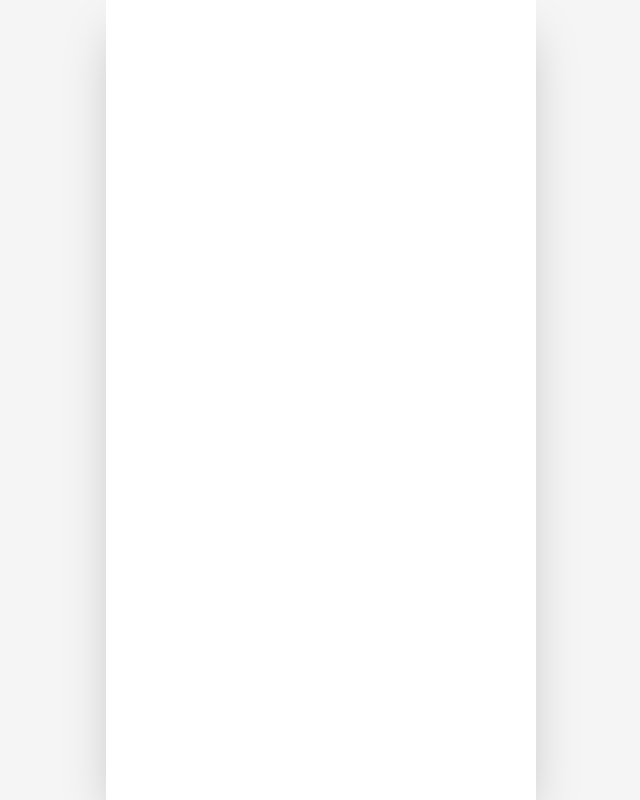
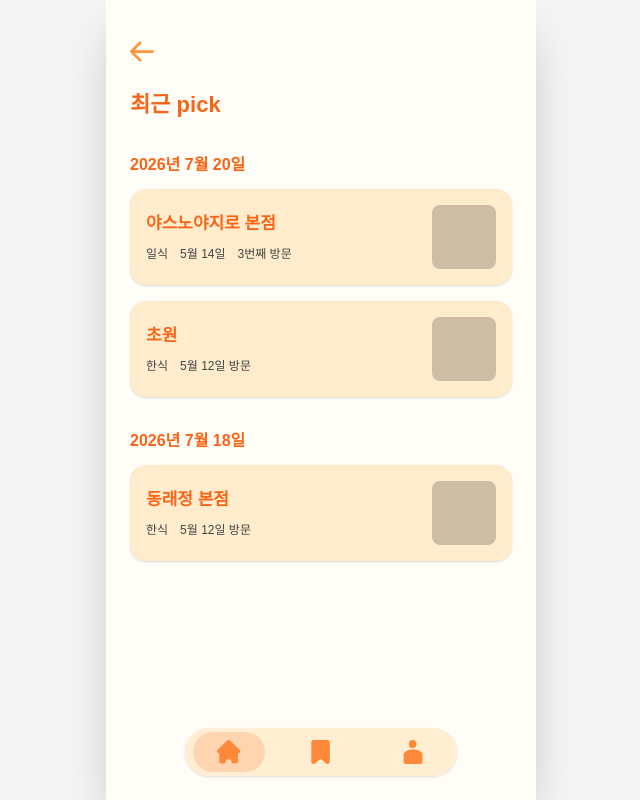
Before and after one commit to INU-pickeat/pickeat-frontend, a React (Vite) app: page /recent in a window 1280 px wide. Before the commit this address had no page. Shown: the whole page, without its empty margins (319-959 px from the left). Built offline with nearby package versions, Linux system fonts and the light colour scheme; a web font is replaced by a local one.

Commit message:
Feat: 최근 pick UI 구현

```diff
--- a/src/App.jsx
+++ b/src/App.jsx
@@ -6,6 +6,7 @@ import Login from "./pages/Login";
 import Signup from "./pages/Signup";
 import ResetPassword from "./pages/ResetPassword";
 import Home from "./pages/Home";
+import Recent from "./pages/Recent";
 
 export default function App() {
   // 스플래시 애니메이션 상태
@@ -26,6 +27,7 @@ export default function App() {
               <Route path="/signup" element={<Signup />} />
               <Route path="/reset-password" element={<ResetPassword />} />
               <Route path="/home" element={<Home />} />
+              <Route path="/recent" element={<Recent />} />
             </Routes>
           </BrowserRouter>
         )}
--- a/src/components/BottomNav.jsx
+++ b/src/components/BottomNav.jsx
@@ -11,14 +11,17 @@ export default function BottomNav() {
   const tabs = [
     {
       path: "/home",
+      activePaths: ["/home", "/recent"],
       icon: <img src={HomeIcon} alt="홈 아이콘" className="w-6 h-6" />,
     },
     {
       path: "/calendar",
+      activePaths: ["/calendar"],
       icon: <img src={MarkIcon} alt="마크 아이콘" className="w-6 h-6" />,
     },
     {
       path: "/mypage",
+      activePaths: ["/mypage"],
       icon: <img src={ProfileIcon} alt="프로필 아이콘" className="w-6 h-6" />,
     },
   ];
@@ -27,7 +30,8 @@ export default function BottomNav() {
     // 위치 고정
     <div className="absolute bottom-6 left-1/2 -translate-x-1/2 w-68 h-12 bg-[#FFECCDE5] rounded-full flex items-center justify-between px-2 shadow-sm z-50">
       {tabs.map((tab) => {
-        const isActive = location.pathname === tab.path;
+        const isActive = tab.activePaths.includes(location.pathname);
+
         return (
           <button
             key={tab.path}
--- a/src/pages/Home.jsx
+++ b/src/pages/Home.jsx
@@ -61,7 +61,7 @@ export default function Home() {
             </button>
           </div>
 
-          <div className="flex flex-col space-y-3">
+          <div className="flex flex-col space-y-4">
             {recentPicks.map((pick) => (
               <div
                 key={pick.id}
--- /dev/null
+++ b/src/pages/Recent.jsx
@@ -0,0 +1,85 @@
+import { useNavigate } from "react-router-dom";
+import PageTransition from "../components/PageTransition";
+import BottomNav from "../components/BottomNav";
+import LeftArrow from "../assets/arrow_left.svg";
+
+export default function Recent() {
+  const navigate = useNavigate();
+
+  // 날짜 변환 함수
+  const formatDate = (dateString) => {
+    const date = new Date(dateString);
+    return `${date.getFullYear()}년 ${date.getMonth() + 1}월 ${date.getDate()}일`;
+  };
+
+  // 임시 더미데이터
+  const picksData = [
+    {
+      id: 1,
+      date: "2026-07-20",
+      name: "야스노야지로 본점",
+      category: "일식",
+      desc: "5월 14일",
+      visit: "3번째 방문",
+      imgUrl: "",
+    },
+    { id: 2, date: "2026-07-20", name: "초원", category: "한식", desc: "5월 12일 방문", visit: "", imgUrl: "" },
+    { id: 3, date: "2026-07-18", name: "동래정 본점", category: "한식", desc: "5월 12일 방문", visit: "", imgUrl: "" },
+  ];
+
+  // 날짜별로 데이터 그룹화
+  const groupedPicks = picksData.reduce((acc, pick) => {
+    const formattedDate = formatDate(pick.date);
+    if (!acc[formattedDate]) {
+      acc[formattedDate] = [];
+    }
+    acc[formattedDate].push(pick);
+    return acc;
+  }, {});
+
+  return (
+    <PageTransition className="h-dvh w-full flex flex-col relative bg-[#FFFDF8] overflow-hidden">
+      <div className="relative z-10 flex-1 overflow-y-auto scrollbar-hide px-6 pt-10 pb-24">
+        {/* 뒤로가기 버튼 */}
+        <img src={LeftArrow} alt="뒤로가기" className="w-6 h-6 mb-6 cursor-pointer" onClick={() => navigate(-1)} />
+        <div className="mb-8">
+          <h2 className="text-[22px] font-bold text-[#F86516] mb-2">최근 pick</h2>
+        </div>
+
+        {Object.entries(groupedPicks).map(([date, items], index) => (
+          <div key={date} className={index > 0 ? "mt-8" : ""}>
+            {/* 날짜 헤더 */}
+            <h2 className="text-[16px] font-bold text-[#F86516] mb-3">{date}</h2>
+
+            {/* 식당 카드 리스트 */}
+            <div className="flex flex-col space-y-4">
+              {items.map((item) => (
+                <div
+                  key={item.id}
+                  className="w-full h-24 bg-[#FFECCD] rounded-2xl flex items-center justify-between p-4 shadow-sm"
+                >
+                  <div className="flex flex-col h-full justify-center space-y-2">
+                    <h4 className="text-[17px] font-bold text-[#F86516]">{item.name}</h4>
+                    <div className="flex space-x-3 text-[12px] text-[#434343] font-medium">
+                      <span>{item.category}</span>
+                      <span>{item.desc}</span>
+                      {item.visit && <span>{item.visit}</span>}
+                    </div>
+                  </div>
+
+                  {/* 식당 썸네일 */}
+                  <div className="w-16 h-16 bg-black/20 rounded-lg shrink-0 overflow-hidden">
+                    {item.imgUrl && <img src={item.imgUrl} alt={item.name} className="w-full h-full object-cover" />}
+                  </div>
+                </div>
+              ))}
+            </div>
+          </div>
+        ))}
+      </div>
+
+      {/* 하단바 */}
+      <BottomNav />
+    </PageTransition>
+  );
+}
```
Also changed, not shown: src/assets/arrow_left.svg (added).
